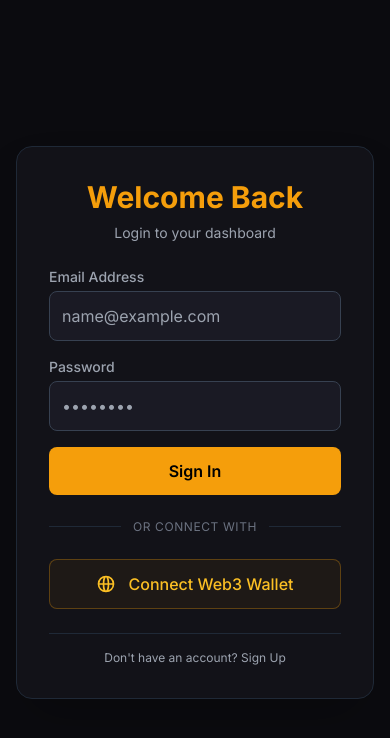
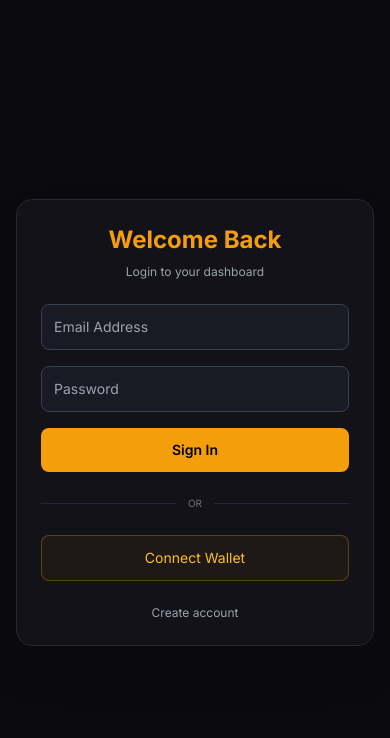
Before and after one commit to usdxofficialdev/-Dead-Token-Exchange-, a Next.js app: page /login in a window 390 px wide. Shown: the top 738 px of the page. Built offline with nearby package versions, Linux system fonts and the light colour scheme.

Commit message:
Update page.tsx

```diff
--- a/app/login/page.tsx
+++ b/app/login/page.tsx
@@ -13,7 +13,11 @@ export default function SimpleAuthPage() {
   const [error, setError] = useState("");
   const [isConnecting, setIsConnecting] = useState(false);
 
-  // Email/Password Submit Handler
+  // TEMP ADMIN CHECK (backend me replace hoga)
+  const isAdmin = (email: string) => {
+    return email.toLowerCase().includes("admin");
+  };
+
   const handleSubmit = (e: React.FormEvent) => {
     e.preventDefault();
     setError("");
@@ -23,118 +27,115 @@ export default function SimpleAuthPage() {
       return;
     }
 
-    // Temporary Bypass: Direct Dashboard
+    // Admin routing logic
+    if (isAdmin(email)) {
+      router.push("/admin");
+    } else {
       router.push("/dashboard");
+    }
   };
 
-  // Web3 Wallet Connect Handler (Bypass for now)
   const handleWalletConnect = () => {
     setIsConnecting(true);
     setError("");
 
-    // 2 second ka fake loading animation taaki premium feel aaye
     setTimeout(() => {
       setIsConnecting(false);
       router.push("/dashboard");
-    }, 1500);
+    }, 1200);
   };
 
   return (
-    <div className="flex h-screen w-full items-center justify-center bg-[#0B0B0F] text-white px-4">
-      <div className="w-full max-w-md rounded-2xl border border-gray-800 bg-[#121218] p-8 shadow-2xl">
+    <div className="flex min-h-screen w-full items-center justify-center bg-[#0B0B0F] text-white px-4 py-6">
+
+      <div className="w-full max-w-md rounded-2xl border border-gray-800 bg-[#121218] p-6 sm:p-8 shadow-2xl">
 
         {/* Header */}
-        <h2 className="text-3xl font-bold text-center text-amber-500 mb-2">
+        <h2 className="text-2xl sm:text-3xl font-bold text-center text-amber-500 mb-2">
           {isSignup ? "Create Account" : "Welcome Back"}
         </h2>
-        <p className="text-gray-400 text-sm text-center mb-6">
+
+        <p className="text-gray-400 text-xs sm:text-sm text-center mb-6">
           {isSignup ? "Sign up for USDX Network" : "Login to your dashboard"}
         </p>
 
-        {/* Error Alert */}
+        {/* Error */}
         {error && (
-          <div className="p-3 rounded-lg mb-4 text-sm text-center bg-red-900/40 text-red-400 border border-red-800">
+          <div className="p-3 rounded-lg mb-4 text-xs sm:text-sm text-center bg-red-900/40 text-red-400 border border-red-800">
             {error}
           </div>
         )}
 
-        {/* Email Form */}
+        {/* FORM */}
         <form onSubmit={handleSubmit} className="space-y-4">
-          <div>
-            <label className="block text-sm font-medium text-gray-400 mb-1">Email Address</label>
+
           <input
             type="email"
             required
             value={email}
             onChange={(e) => setEmail(e.target.value)}
-              placeholder="name@example.com"
-              className="w-full rounded-lg border border-gray-700 bg-[#1A1A24] p-3 text-white focus:border-amber-500 focus:outline-none transition-colors"
+            placeholder="Email Address"
+            className="w-full rounded-lg border border-gray-700 bg-[#1A1A24] p-3 text-white text-sm focus:border-amber-500 focus:outline-none"
           />
-          </div>
 
-          <div>
-            <label className="block text-sm font-medium text-gray-400 mb-1">Password</label>
           <input
             type="password"
             required
             value={password}
             onChange={(e) => setPassword(e.target.value)}
-              placeholder="••••••••"
-              className="w-full rounded-lg border border-gray-700 bg-[#1A1A24] p-3 text-white focus:border-amber-500 focus:outline-none transition-colors"
+            placeholder="Password"
+            className="w-full rounded-lg border border-gray-700 bg-[#1A1A24] p-3 text-white text-sm focus:border-amber-500 focus:outline-none"
           />
-          </div>
 
           {isSignup && (
-            <div>
-              <label className="block text-sm font-medium text-gray-400 mb-1">Confirm Password</label>
             <input
               type="password"
               required
               value={confirmPassword}
               onChange={(e) => setConfirmPassword(e.target.value)}
-                placeholder="••••••••"
-                className="w-full rounded-lg border border-gray-700 bg-[#1A1A24] p-3 text-white focus:border-amber-500 focus:outline-none transition-colors"
+              placeholder="Confirm Password"
+              className="w-full rounded-lg border border-gray-700 bg-[#1A1A24] p-3 text-white text-sm focus:border-amber-500 focus:outline-none"
             />
-            </div>
           )}
 
           <button
             type="submit"
-            className="w-full rounded-lg bg-amber-500 p-3 font-semibold text-black transition hover:bg-amber-600 mt-2"
+            className="w-full rounded-lg bg-amber-500 p-3 font-semibold text-black text-sm sm:text-base hover:bg-amber-600 transition"
           >
             {isSignup ? "Sign Up" : "Sign In"}
           </button>
         </form>
 
-        {/* --- OR SEPARATOR --- */}
-        <div className="relative my-6 flex items-center justify-center">
-          <div className="absolute w-full border-t border-gray-800"></div>
-          <span className="relative bg-[#121218] px-3 text-xs text-gray-500 uppercase tracking-wider">Or Connect With</span>
+        {/* OR */}
+        <div className="my-6 flex items-center justify-center">
+          <div className="w-full border-t border-gray-800"></div>
+          <span className="px-3 text-[10px] sm:text-xs text-gray-500 uppercase">
+            OR
+          </span>
+          <div className="w-full border-t border-gray-800"></div>
         </div>
 
-        {/* --- WEB3 WALLET BUTTON --- */}
+        {/* WALLET */}
         <button
-          type="button"
           onClick={handleWalletConnect}
           disabled={isConnecting}
-          className="flex w-full items-center justify-center gap-3 rounded-lg border border-amber-500/30 bg-amber-500/5 p-3 font-medium text-amber-400 transition hover:bg-amber-500/10 disabled:opacity-50"
+          className="w-full flex items-center justify-center gap-2 rounded-lg border border-amber-500/30 bg-amber-500/5 p-3 text-amber-400 text-sm hover:bg-amber-500/10 disabled:opacity-50"
         >
-          <svg className="h-5 w-5" viewBox="0 0 24 24" fill="none" stroke="currentColor" strokeWidth="2">
-            <path strokeLinecap="round" strokeLinejoin="round" d="M21 12a9 9 0 01-9 9m9-9a9 9 0 00-9-9m9 9H3m9 9a9 9 0 01-9-9m9 9c1.657 0 3-4.03 3-9s-1.343-9-3-9m0 18c-1.657 0-3-4.03-3-9s1.343-9 3-9m-9 9a9 9 0 019-9" />
-          </svg>
-          {isConnecting ? "Connecting Wallet..." : "Connect Web3 Wallet"}
+          {isConnecting ? "Connecting..." : "Connect Wallet"}
         </button>
 
-        {/* Switcher */}
-        <div className="mt-6 text-center text-xs text-gray-400 border-t border-gray-800 pt-4">
+        {/* SWITCH */}
+        <div className="mt-6 text-center text-xs text-gray-400">
           <button
-            onClick={() => { setIsSignup(!isSignup); setError(""); }}
-            className="hover:text-amber-500 transition-colors"
+            onClick={() => {
+              setIsSignup(!isSignup);
+              setError("");
+            }}
+            className="hover:text-amber-500"
           >
-            {isSignup ? "Already have an account? Log In" : "Don't have an account? Sign Up"}
+            {isSignup ? "Login instead" : "Create account"}
           </button>
         </div>
-
       </div>
     </div>
   );
```
Lines whose indentation alone changed are shown as unchanged.
